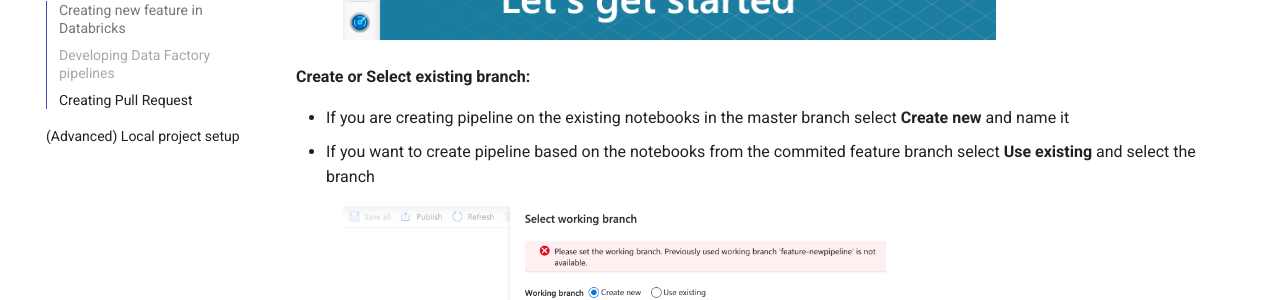
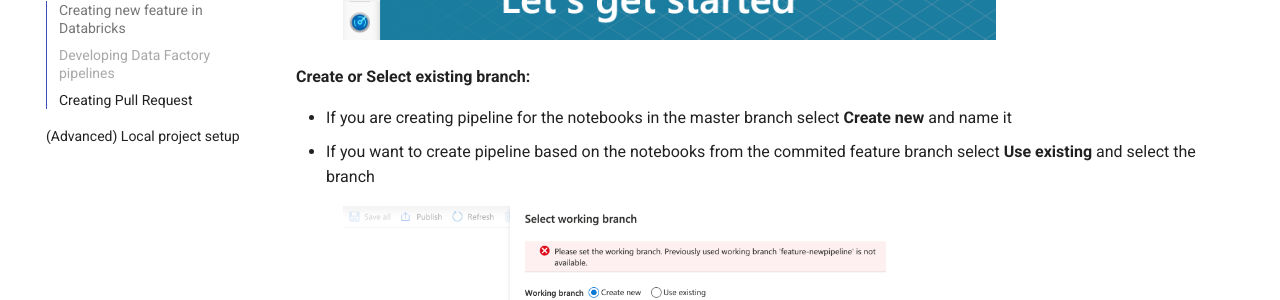
Before and after one commit to daipe-ai/platform-docs, an MkDocs documentation site: the page built from docs/data-pipelines-workflow/feature-branch.md, in a window 1280 px wide and 900 px high, scrolled down 2321 px. Shown: the part 152-452 px from the top of the window. Built offline with MkDocs 1.6.1 and Material for MkDocs 9.7.7, drawn with Linux system fonts in a browser that asks for light colours; comment, search, counter and statistics services are not loaded.

Commit message:
minor fix

```diff
--- a/docs/data-pipelines-workflow/feature-branch.md
+++ b/docs/data-pipelines-workflow/feature-branch.md
@@ -41,7 +41,7 @@
 
 **Create or Select existing branch:**
 
-- If you are creating pipeline on the existing notebooks in the master branch select **Create new** and name it
+- If you are creating pipeline for the notebooks in the master branch select **Create new** and name it
 - If you want to create pipeline based on the notebooks from the commited feature branch select **Use existing** and select the branch
 
 ![](../images/df_create_new.png){: style="width: 600px; padding-left: 5%"}
```
